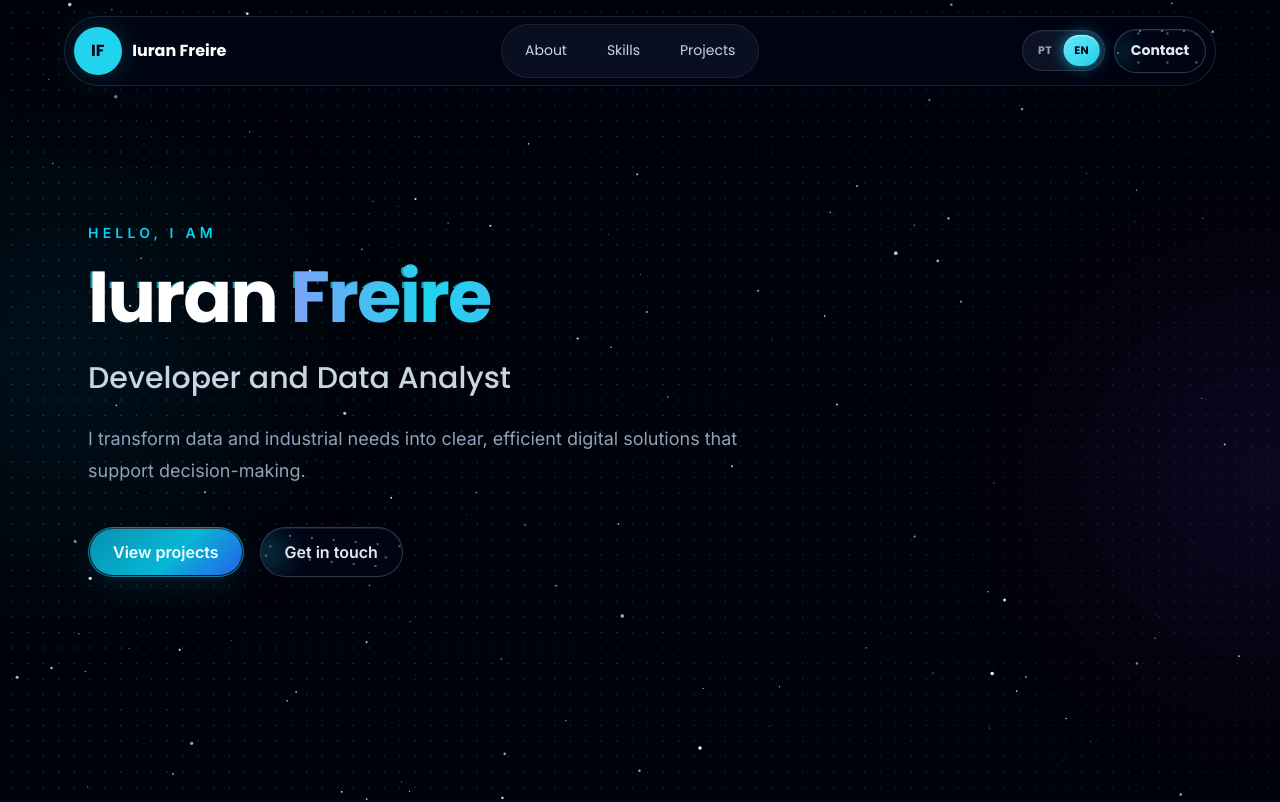
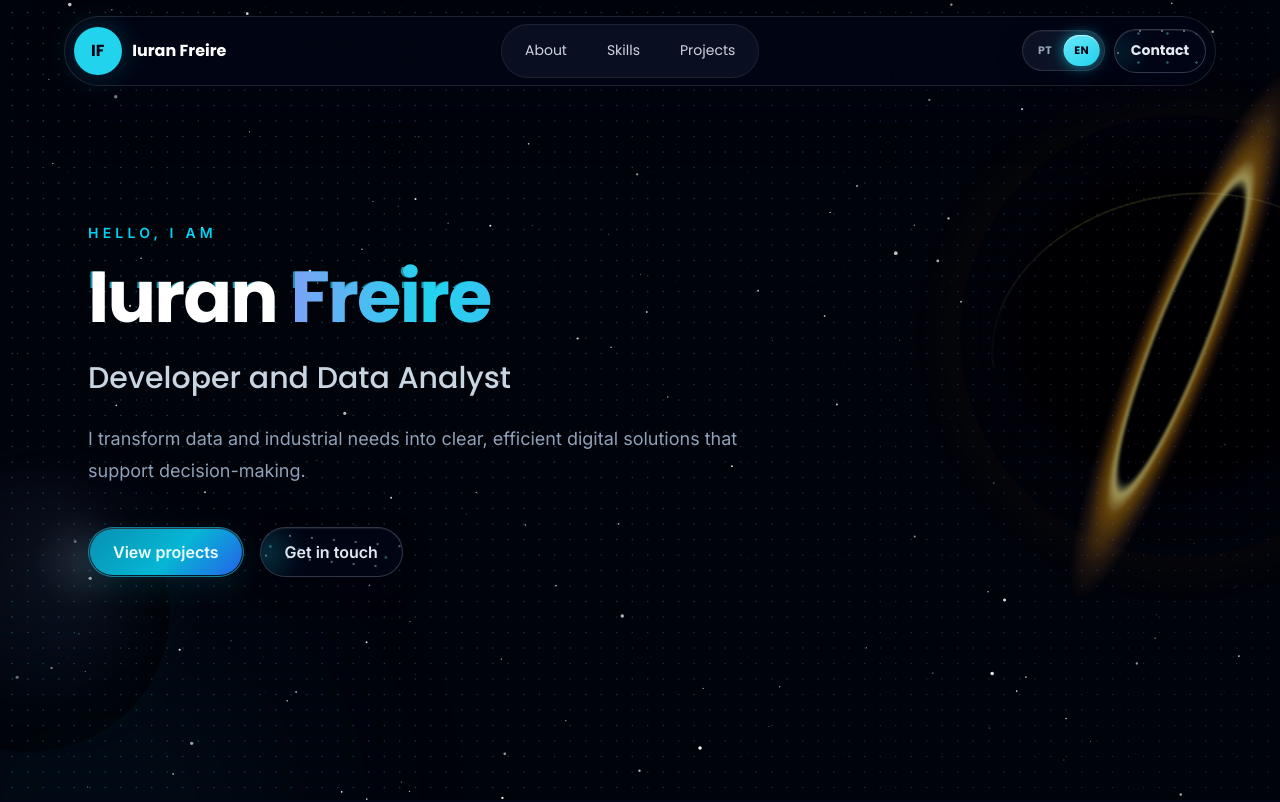
Before and after one commit to IuranFreire09/Portifolio, a Next.js app: page /en in a window 1280 px wide. Shown: the top 802 px of the page. Built offline with nearby package versions, Linux system fonts and the light colour scheme.

Commit message:
Adota atmosfera espacial cinematografica

```diff
--- a/app/[lang]/page.tsx
+++ b/app/[lang]/page.tsx
@@ -55,11 +55,12 @@ export default async function Home({ params }: PageProps) {
       <div className="site-stars" aria-hidden="true">
         <Stars global />
       </div>
-      {/* Névoas e rastros dão profundidade ao espaço sem esconder o conteúdo. */}
+      {/* Elementos cinematográficos criam profundidade sem competir com o conteúdo. */}
       <div className="site-ambience" aria-hidden="true">
-        <span className="space-nebula space-nebula-cyan" />
-        <span className="space-nebula space-nebula-violet" />
-        <span className="space-comet" />
+        <span className="space-black-hole" />
+        <span className="space-nebula space-nebula-cold" />
+        <span className="space-planet" />
+        <span className="space-dust" />
       </div>
       {/* Envia os textos traduzidos para o cabeçalho */}
       <Header content={dictionary.header} />
--- a/app/globals.css
+++ b/app/globals.css
@@ -37,42 +37,84 @@ body {
 .site-ambience { position: fixed; z-index: -1; inset: 0; overflow: hidden; pointer-events: none; }
 .site-content { position: relative; z-index: 1; }
 
-/* Camadas luminosas lentas tornam o espaço vivo, mantendo baixo custo visual. */
+/* Atmosfera espacial cinematográfica: escura, silenciosa e com luz física. */
 .space-nebula {
   position: absolute;
   width: clamp(22rem, 42vw, 48rem);
   aspect-ratio: 1;
   border-radius: 50%;
-  opacity: 0.16;
-  filter: blur(90px);
+  opacity: 0.1;
+  filter: blur(110px);
   will-change: transform;
 }
 
-.space-nebula-cyan {
-  top: 8%;
-  left: -16rem;
-  background: radial-gradient(circle, #0891b2, transparent 66%);
-  animation: nebula-drift-cyan 24s ease-in-out infinite alternate;
+.space-nebula-cold {
+  bottom: -18rem;
+  left: -12rem;
+  background: radial-gradient(circle, #1d4ed8, #0e7490 28%, transparent 68%);
+  animation: nebula-drift-cold 32s ease-in-out infinite alternate;
 }
 
-.space-nebula-violet {
-  right: -18rem;
-  bottom: 5%;
-  background: radial-gradient(circle, #7c3aed, transparent 66%);
-  animation: nebula-drift-violet 29s ease-in-out infinite alternate;
+.space-black-hole {
+  position: absolute;
+  top: clamp(6rem, 14vh, 10rem);
+  right: clamp(-12rem, -10vw, -5rem);
+  width: clamp(18rem, 34vw, 35rem);
+  aspect-ratio: 1;
+  border-radius: 50%;
+  background: radial-gradient(circle at 48% 48%, #000 0 43%, #01030a 53%, transparent 68%);
+  box-shadow: 0 0 5rem rgb(251 191 36 / 7%);
+  opacity: .72;
+  animation: black-hole-breathe 14s ease-in-out infinite alternate;
+  will-change: transform;
 }
 
-.space-comet {
+.space-black-hole::before {
   position: absolute;
-  top: 24%;
-  left: -14rem;
-  width: 11rem;
-  height: 1px;
-  opacity: 0;
-  background: linear-gradient(90deg, transparent, rgb(103 232 249 / 75%), #fff);
-  box-shadow: 5rem 0 1.2rem rgb(34 211 238 / 28%);
-  transform: rotate(-18deg);
-  animation: comet-crossing 15s ease-in-out infinite 4s;
+  z-index: -1;
+  inset: 31% -18%;
+  border-radius: 50%;
+  content: "";
+  background:
+    radial-gradient(ellipse at center, transparent 0 37%, rgb(254 240 138 / 82%) 40%, rgb(245 158 11 / 52%) 45%, rgb(251 146 60 / 16%) 57%, transparent 67%);
+  filter: blur(2px);
+  transform: rotate(-12deg) scaleY(.54);
+  animation: accretion-turn 18s linear infinite;
+}
+
+.space-black-hole::after {
+  position: absolute;
+  inset: 7%;
+  border-top: 1px solid rgb(254 240 138 / 42%);
+  border-radius: 50%;
+  content: "";
+  filter: blur(.4px);
+  transform: rotate(-11deg) scaleY(.74);
+}
+
+.space-planet {
+  position: absolute;
+  bottom: 6vh;
+  left: -7rem;
+  width: clamp(13rem, 22vw, 24rem);
+  aspect-ratio: 1;
+  border-radius: 50%;
+  background: radial-gradient(circle at 69% 32%, #475569 0 3%, #172033 18%, #060b16 51%, #000 72%);
+  box-shadow: inset -2rem -2rem 4rem #000, 1rem -1rem 3rem rgb(125 211 252 / 7%);
+  opacity: .4;
+  animation: planet-drift 26s ease-in-out infinite alternate;
+}
+
+.space-dust {
+  position: absolute;
+  inset: 0;
+  opacity: .11;
+  background-image:
+    radial-gradient(circle, #fff 0 .55px, transparent .8px),
+    radial-gradient(circle, #fef3c7 0 .45px, transparent .75px);
+  background-position: 7px 13px, 41px 57px;
+  background-size: 97px 97px, 137px 137px;
+  animation: dust-drift 45s linear infinite;
 }
 
 /* Breves reflexos cromáticos inspirados no Special Text da referência. */
@@ -105,13 +147,11 @@ body {
   93% { opacity: 0; clip-path: inset(100% 0 0 0); }
 }
 
-@keyframes nebula-drift-cyan { to { transform: translate(28vw, 18vh) scale(1.14); } }
-@keyframes nebula-drift-violet { to { transform: translate(-24vw, -20vh) scale(1.18); } }
-@keyframes comet-crossing {
-  0%, 68%, 100% { opacity: 0; transform: translateX(0) rotate(-18deg); }
-  72% { opacity: .8; }
-  86% { opacity: 0; transform: translateX(calc(100vw + 28rem)) rotate(-18deg); }
-}
+@keyframes nebula-drift-cold { to { transform: translate(22vw, -12vh) scale(1.16); } }
+@keyframes black-hole-breathe { to { transform: translate(-1.5rem, 1rem) scale(1.035); opacity: .84; } }
+@keyframes accretion-turn { to { transform: rotate(348deg) scaleY(.54); } }
+@keyframes planet-drift { to { transform: translate(2rem, -1.5rem) rotate(3deg); } }
+@keyframes dust-drift { to { background-position: 104px 110px, 178px 194px; } }
 
 /* A fonte de destaque cria uma identidade consistente nas áreas principais. */
 h1,
@@ -213,7 +253,10 @@ section {
   }
 
   .space-nebula,
-  .space-comet,
+  .space-black-hole,
+  .space-black-hole::before,
+  .space-planet,
+  .space-dust,
   .hero-special-name::before,
   .hero-special-name::after {
     animation: none;
@@ -221,8 +264,10 @@ section {
 }
 
 @media (max-width: 640px) {
-  .space-nebula { opacity: .1; filter: blur(70px); }
-  .space-comet { display: none; }
+  .space-nebula { opacity: .07; filter: blur(75px); }
+  .space-black-hole { top: 9rem; right: -10rem; width: 20rem; opacity: .42; }
+  .space-planet { display: none; }
+  .space-dust { opacity: .07; }
   .hero-special-name::before { transform: translateX(-1px); }
   .hero-special-name::after { transform: translateX(1px); }
 }
```
